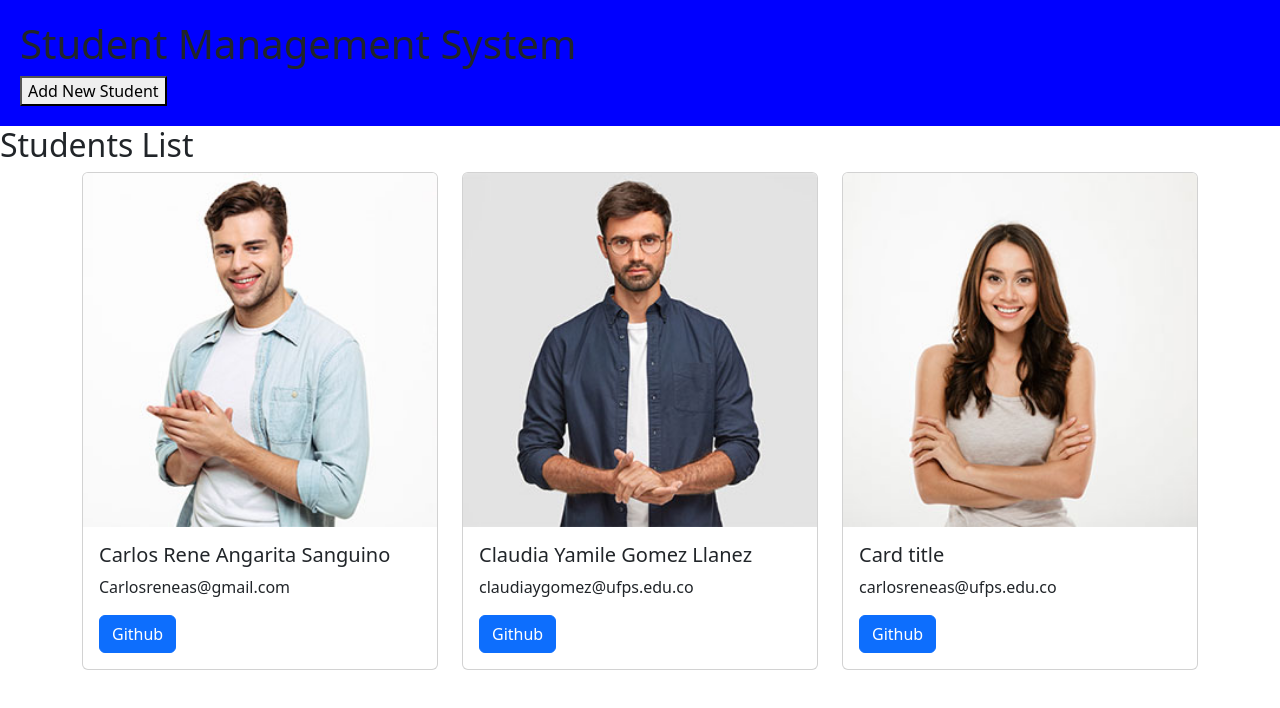
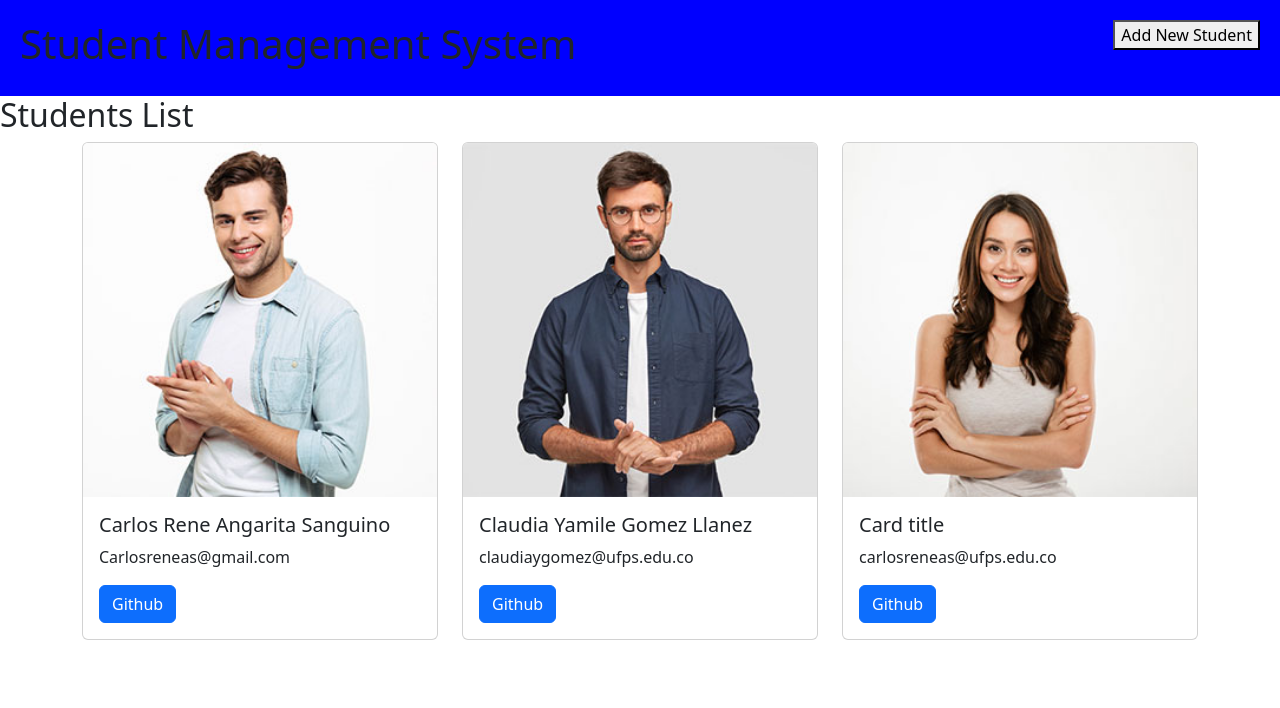
Before and after one commit to franciscogafeufps/UFPSPortafolioWeb, a plain HTML site: page index.html in a window 1280 px wide. Drawn offline with nearby package versions, Linux system fonts and the light colour scheme.

Commit message:
antes de clase

```diff
--- a/index.html
+++ b/index.html
@@ -11,7 +11,7 @@
 
     <header>
         <h1>Student Management System</h1>
-        <button>Add New Student</button>
+        <a href="formulario_estudiante.html"><button>Add New Student</button></a>
     </header>
 
     <section>
@@ -55,7 +55,7 @@
         </div>
     </section>
 
-
+    <footer></footer>
 
 
 
--- a/style.css
+++ b/style.css
@@ -1,4 +1,6 @@
 header{
+    display: flex;
+    justify-content: space-between;
     padding: 20px;
     background-color: blue;
 }
```
Also changed, not shown: formulario_estudiante.html (+2 -2 lines).
